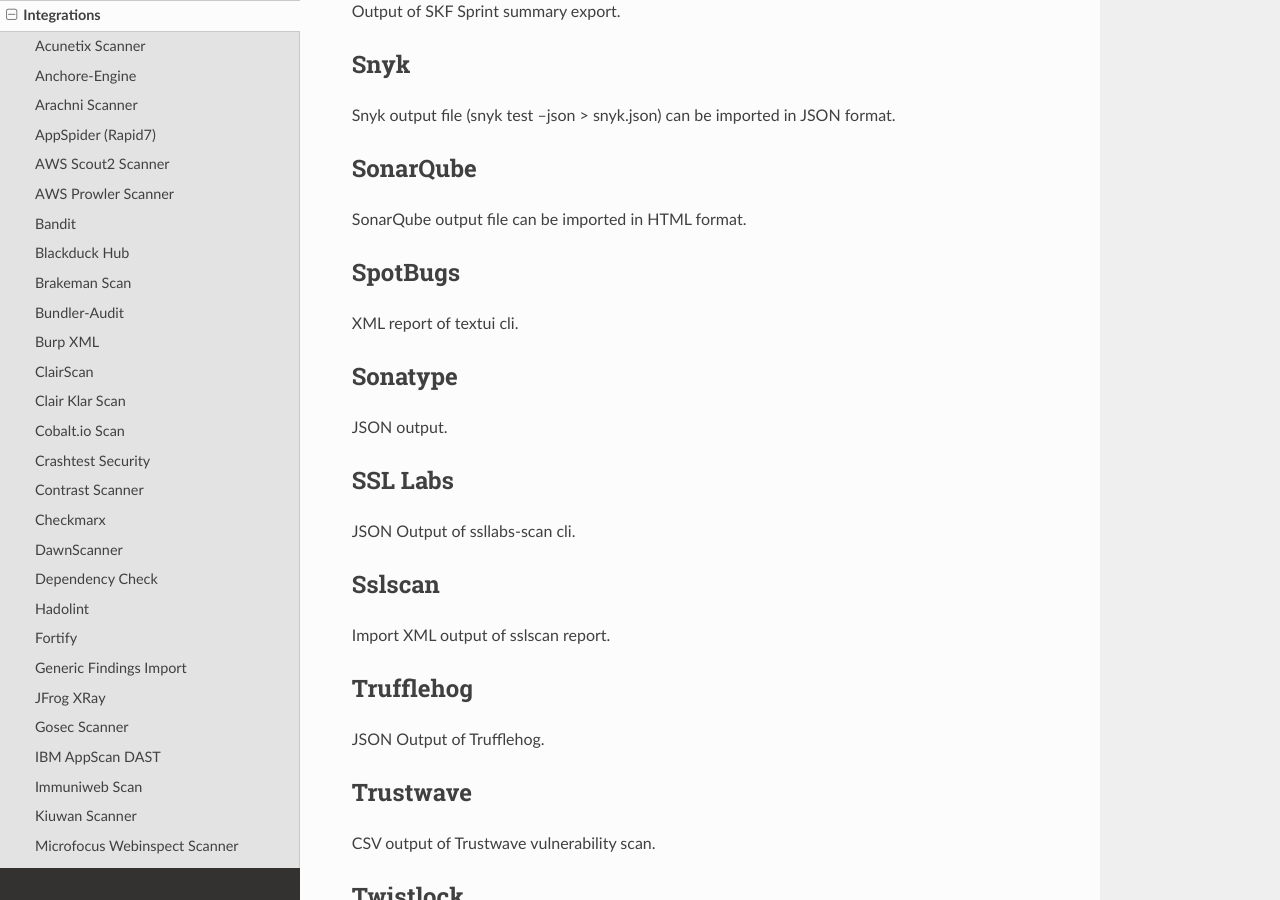
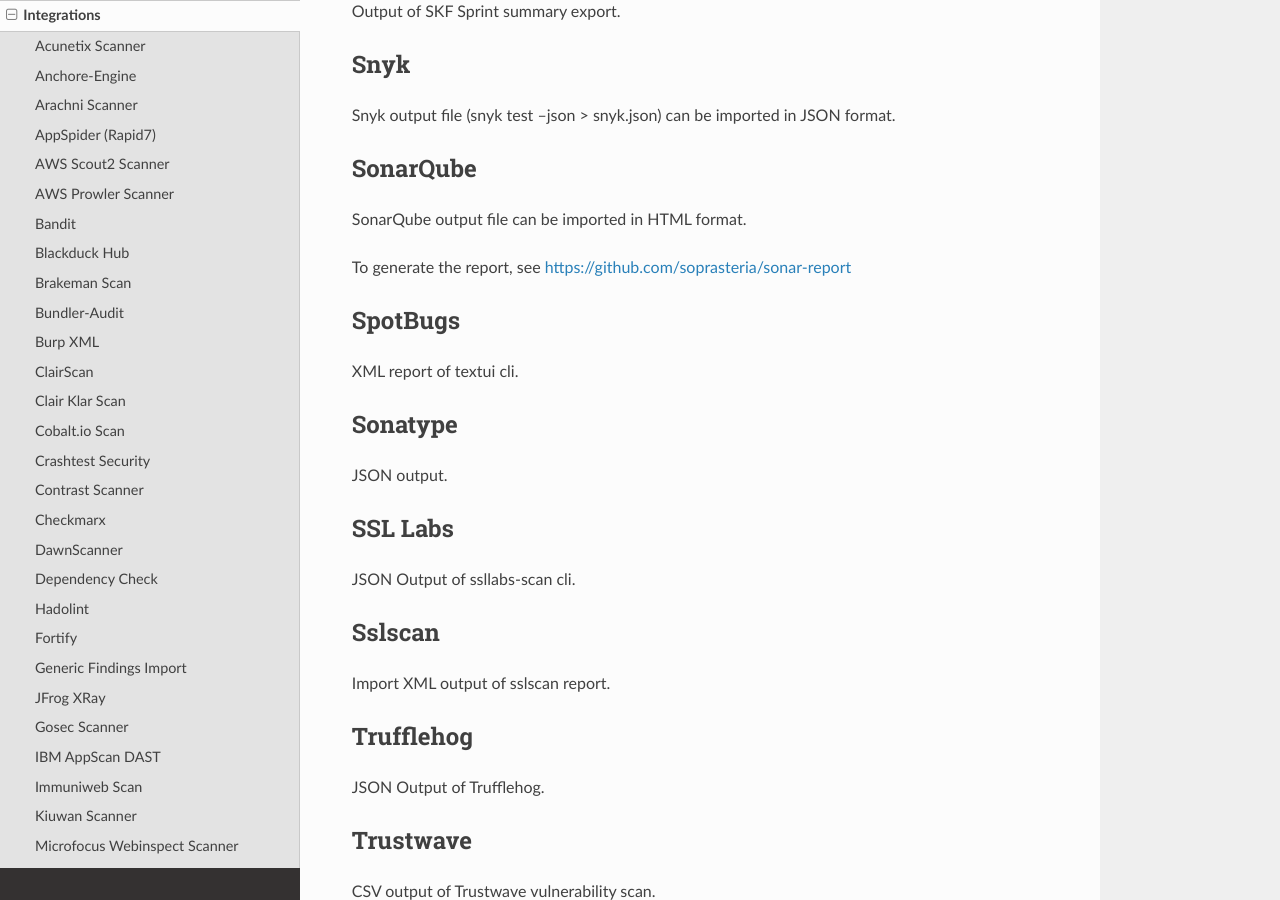
Before and after one commit to DefectDojo/Documentation, a Sphinx documentation site: the page built from docs/integrations.rst, in a window 1280 px wide and 900 px high, scrolled down 5018 px. Built offline with Sphinx 7.4.7 and the Read the Docs theme 2.0.0, drawn with Linux system fonts in a browser that asks for light colours.

Commit message:
add link to sonar-report project that generates the html sonar report

```diff
--- a/docs/integrations.rst
+++ b/docs/integrations.rst
@@ -195,6 +195,8 @@
 ----------
 SonarQube output file can be imported in HTML format.
 
+To generate the report, see https://github.com/soprasteria/sonar-report
+
 SpotBugs
 ---------
 XML report of textui cli.
```
